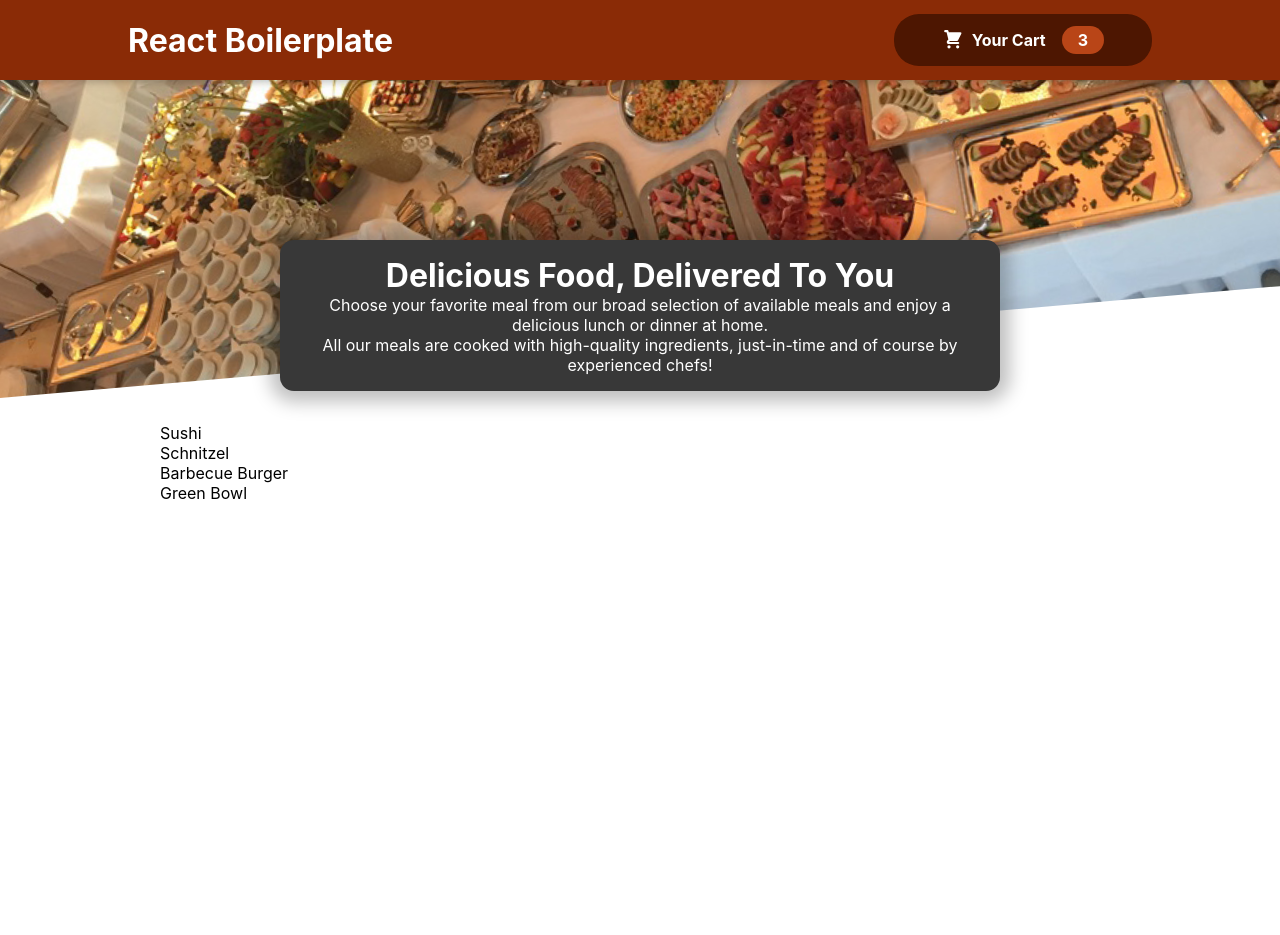
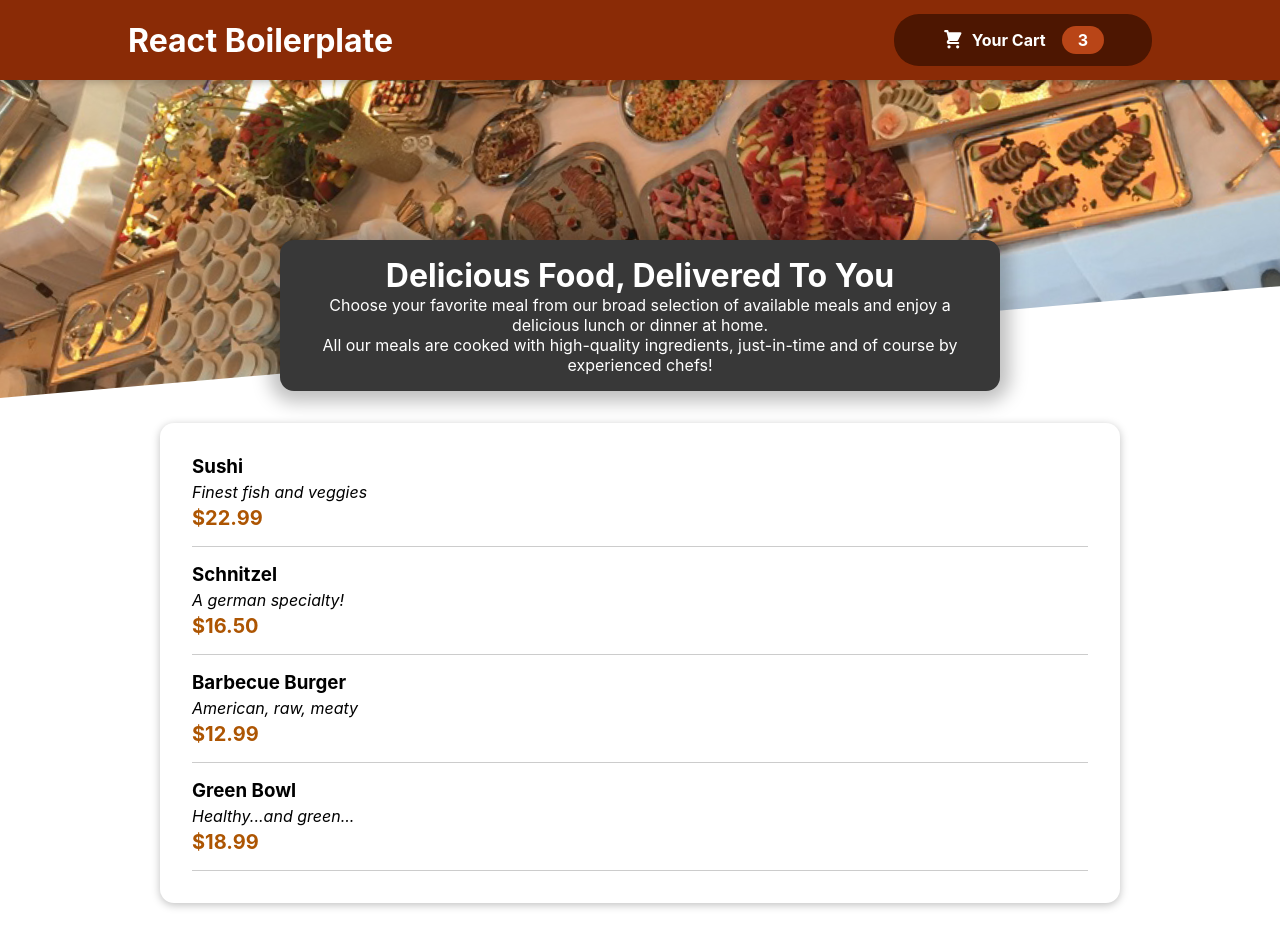
Before and after one commit to Kingsl8yer/react_meals, a React (Create React App) app: page / in a window 1280 px wide. Before the commit the page ends 800 px from the top, so only its background shows below. Built offline with nearby package versions, Linux system fonts and the light colour scheme; the HTML template or start-up script is replaced by a standard one.

Commit message:
Adding Individual Meal Items & Displaying Them

```diff
--- a/src/components/Meals/AvailableMeals.js
+++ b/src/components/Meals/AvailableMeals.js
@@ -1,4 +1,6 @@
 import classes from "./AvailableMeals.module.css";
+import MealItem from "./MealItems/MealItem";
+import Card from "../UI/Card";
 
 const AvailableMeals = () => {
     const DUMMY_MEALS = [
@@ -30,11 +32,18 @@
 
     return (
         <section className={classes.meals}>
-            <ul>
-                {DUMMY_MEALS.map((meal) => (
-                    <li key={meal.id}>{meal.name}</li>
-                ))}
-            </ul>
+            <Card>
+                <ul>
+                    {DUMMY_MEALS.map((meal) => (
+                        <MealItem
+                            key={meal.id}
+                            name={meal.name}
+                            description={meal.description}
+                            price={meal.price}
+                        />
+                    ))}
+                </ul>
+            </Card>
         </section>
     );
 }
--- /dev/null
+++ b/src/components/Meals/MealItems/MealItem.js
@@ -0,0 +1,17 @@
+import classes from "./MealItem.module.css";
+const MealItem = (props) => {
+    const price = `$${props.price.toFixed(2)}`;
+    return (
+        <li className={classes.meal}>
+            <div>
+                <h3>{props.name}</h3>
+                <div className={classes.description}>{props.description}</div>
+                <div className={classes.price}>{price}</div>
+            </div>
+            <div>
+            </div>
+        </li>
+    );
+}
+
+export default MealItem;
--- /dev/null
+++ b/src/components/Meals/MealItems/MealItem.module.css
@@ -0,0 +1,22 @@
+.meal {
+    display: flex;
+    justify-content: space-between;
+    margin: 1rem;
+    padding-bottom: 1rem;
+    border-bottom: 1px solid #ccc;
+}
+
+.meal h3 {
+    margin: 0 0 0.25rem 0;
+}
+
+.description {
+    font-style: italic;
+}
+
+.price {
+    margin-top: 0.25rem;
+    font-weight: bold;
+    color: #ad5502;
+    font-size: 1.25rem;
+}
--- /dev/null
+++ b/src/components/UI/Card.js
@@ -0,0 +1,12 @@
+import React from "react";
+import classes from './Card.module.css';
+
+const Card = (props) => {
+    return (
+        <div className={classes.card}>
+            {props.children}
+        </div>
+    );
+}
+
+export default Card;
--- /dev/null
+++ b/src/components/UI/Card.module.css
@@ -0,0 +1,6 @@
+.card {
+    padding: 1rem;
+    box-shadow: 0 2px 8px rgba(0, 0, 0, 0.25);
+    border-radius: 14px;
+    background-color: white;
+}
```
Also changed, not shown: src/components/Meals/MealItems/MealItemForm.js (added).
